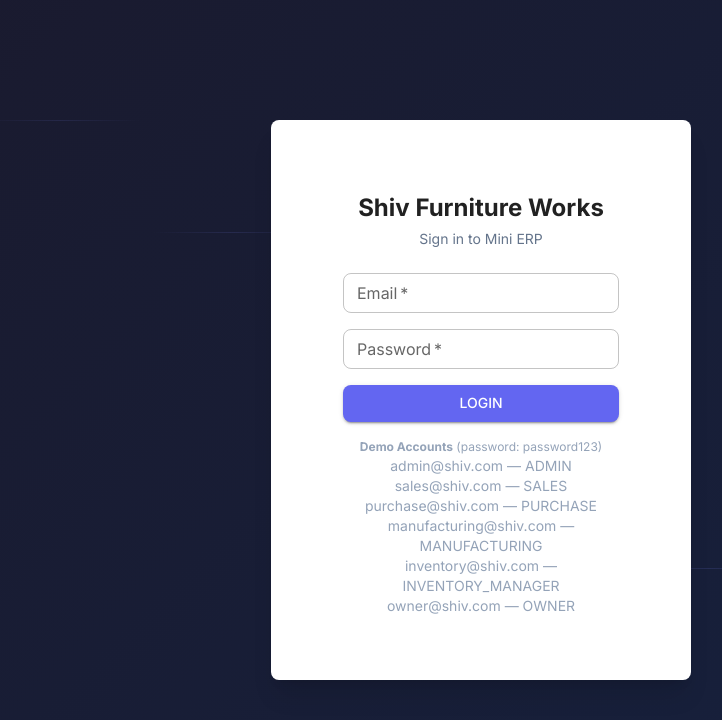
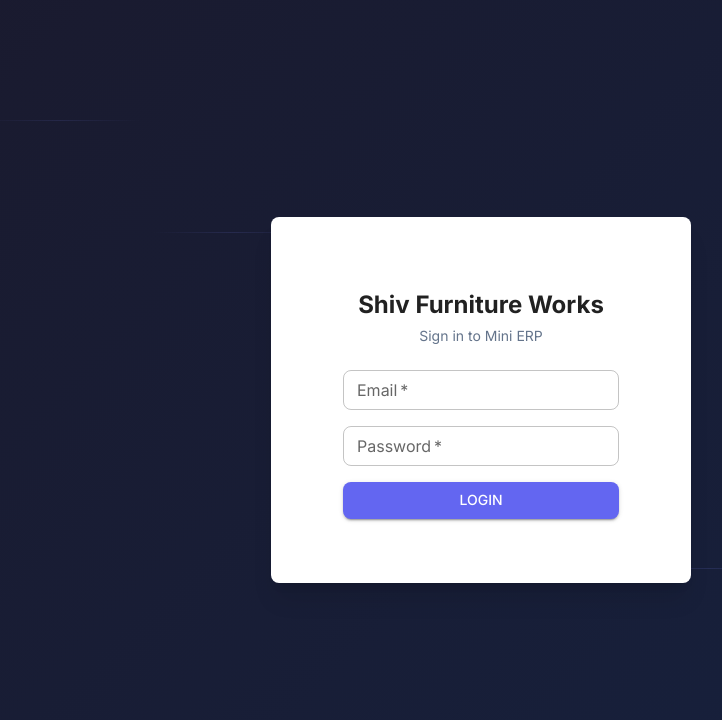
Before and after one commit to Khushitiwari/Mini_ERP, a React (Vite) app in the folder frontend/: page /login in a window 1280 px wide. Shown: the top 720 px of the page, without its empty margins (159-881 px from the left). Built offline with nearby package versions, Linux system fonts and the light colour scheme.

Commit message:
removed demo accounts

```diff
--- a/frontend/src/pages/Login.jsx
+++ b/frontend/src/pages/Login.jsx
@@ -67,14 +67,7 @@ export default function Login() {
               {submitting ? 'Logging in...' : 'Login'}
             </Button>
           </form>
-          <div className="login-hints mt-6">
-            <p><strong>Demo Accounts</strong> (password: password123)</p>
-            {DEMO_ACCOUNTS.map((account) => (
-              <p key={account.email} className="text-sm">
-                {account.email} — {account.role}
-              </p>
-            ))}
-          </div>
+
         </CardContent>
       </Card>
     </div>
```
